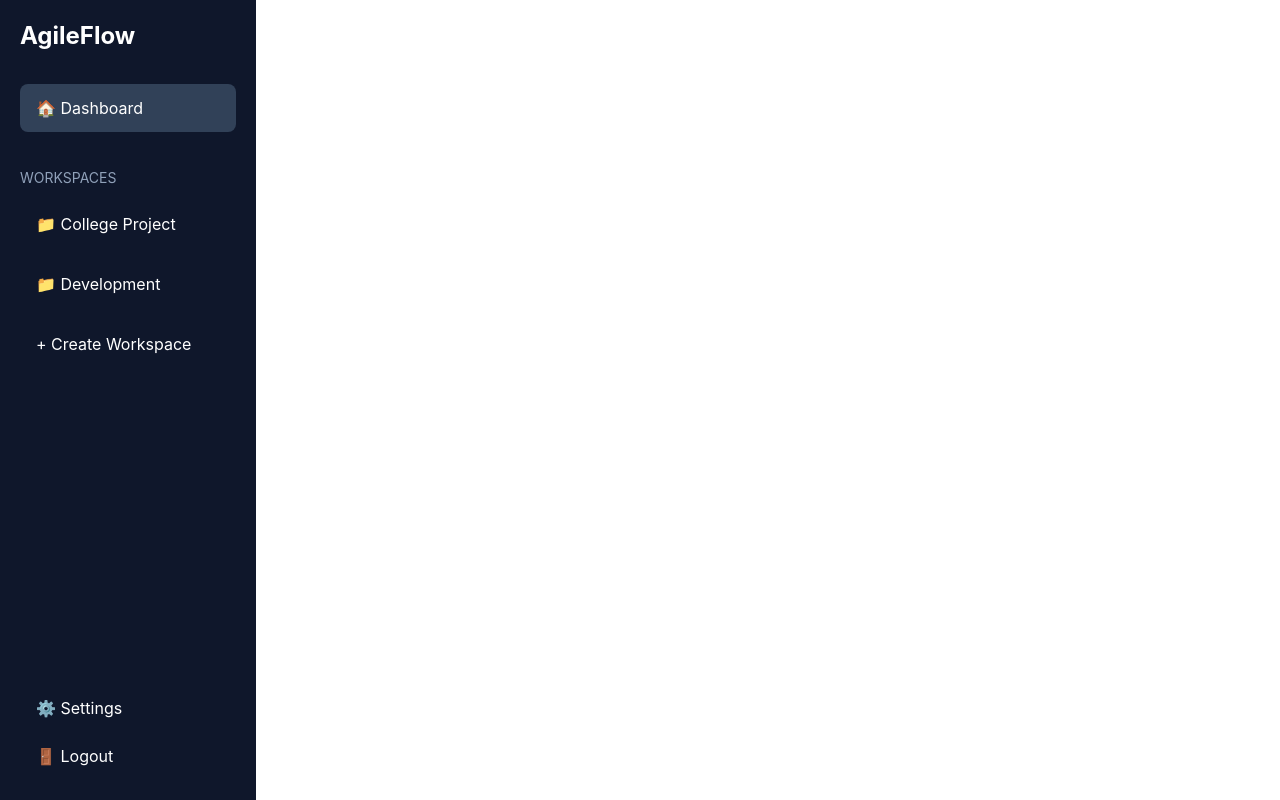
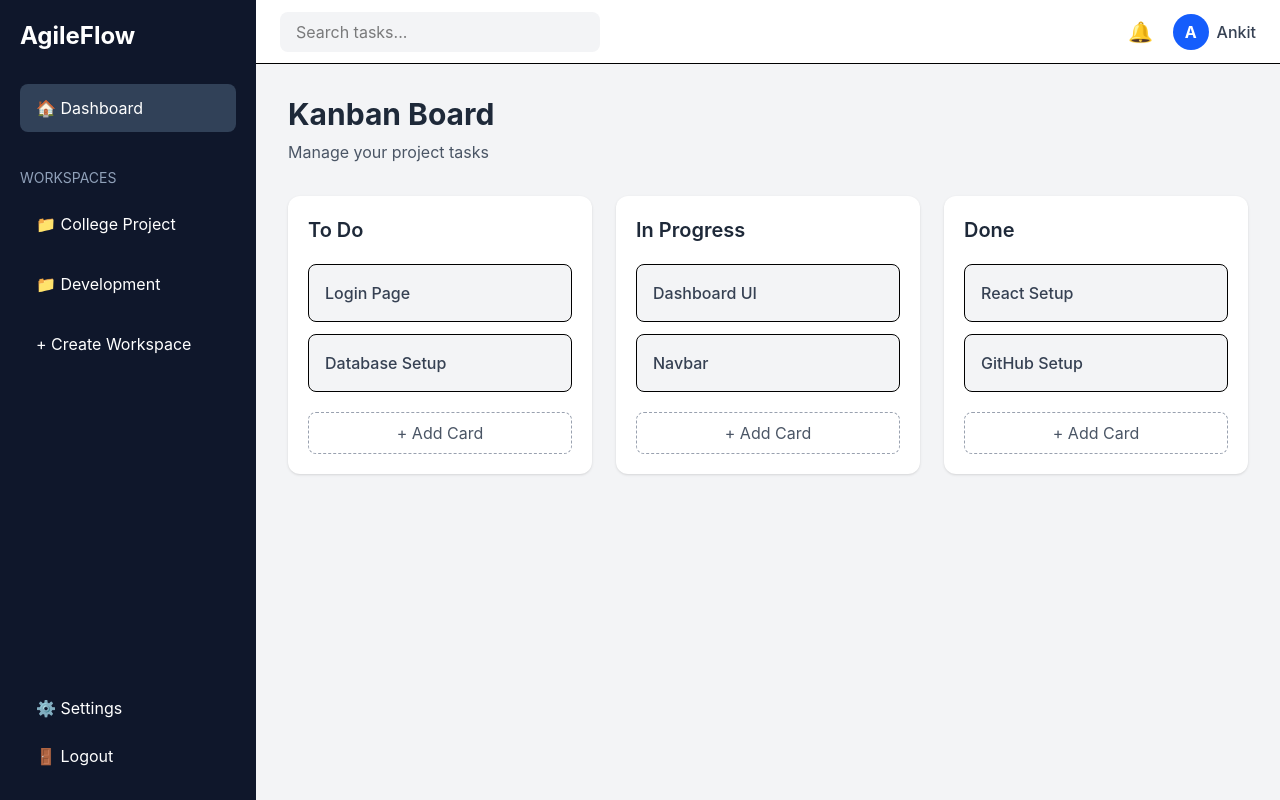
Before and after one commit to Ankit1233999/Agile-management-tool, a React app: page / in a window 1280 px wide. Shown: the top 800 px of the page. Built offline with nearby package versions, Linux system fonts and the light colour scheme; the HTML template or start-up script is replaced by a standard one.

Commit message:
Add kanban board UI

```diff
--- a/src/App.jsx
+++ b/src/App.jsx
@@ -1,16 +1,15 @@
-
 import Sidebar from "./components/Sidebar";
 import Navbar from "./components/Navbar";
-import Dashboard from "./pages/Dashboard";
-import Workspace from "./pages/Workspace";
+import KanbanBoard from "./pages/KanbanBoard";
 
 function App() {
   return (
-    <div className="app">
+    <div className="flex min-h-screen bg-gray-100">
       <Sidebar />
-      <div className="main-content">
+
+      <div className="flex-1">
         <Navbar />
-        <Dashboard />
+        <KanbanBoard />
       </div>
     </div>
   );
--- /dev/null
+++ b/src/pages/KanbanBoard.jsx
@@ -0,0 +1,60 @@
+function KanbanBoard() {
+  const columns = [
+    {
+      title: "To Do",
+      tasks: ["Login Page", "Database Setup"],
+    },
+    {
+      title: "In Progress",
+      tasks: ["Dashboard UI", "Navbar"],
+    },
+    {
+      title: "Done",
+      tasks: ["React Setup", "GitHub Setup"],
+    },
+  ];
+
+  return (
+    <div className="p-8 bg-gray-100 min-h-screen">
+      <h1 className="text-3xl font-bold text-gray-800 mb-2">
+        Kanban Board
+      </h1>
+
+      <p className="text-gray-600 mb-8">
+        Manage your project tasks
+      </p>
+
+      <div className="grid grid-cols-1 md:grid-cols-3 gap-6">
+        {columns.map((column) => (
+          <div
+            key={column.title}
+            className="bg-white rounded-xl p-5 shadow-sm"
+          >
+            <h2 className="text-xl font-semibold text-gray-800 mb-5">
+              {column.title}
+            </h2>
+
+            <div className="space-y-3">
+              {column.tasks.map((task) => (
+                <div
+                  key={task}
+                  className="bg-gray-100 p-4 rounded-lg border"
+                >
+                  <p className="font-medium text-gray-700">
+                    {task}
+                  </p>
+                </div>
+              ))}
+            </div>
+
+            <button className="mt-5 w-full py-2 rounded-lg border border-dashed border-gray-400 text-gray-600 hover:bg-gray-50">
+              + Add Card
+            </button>
+          </div>
+        ))}
+      </div>
+    </div>
+  );
+}
+
+export default KanbanBoard;
```
